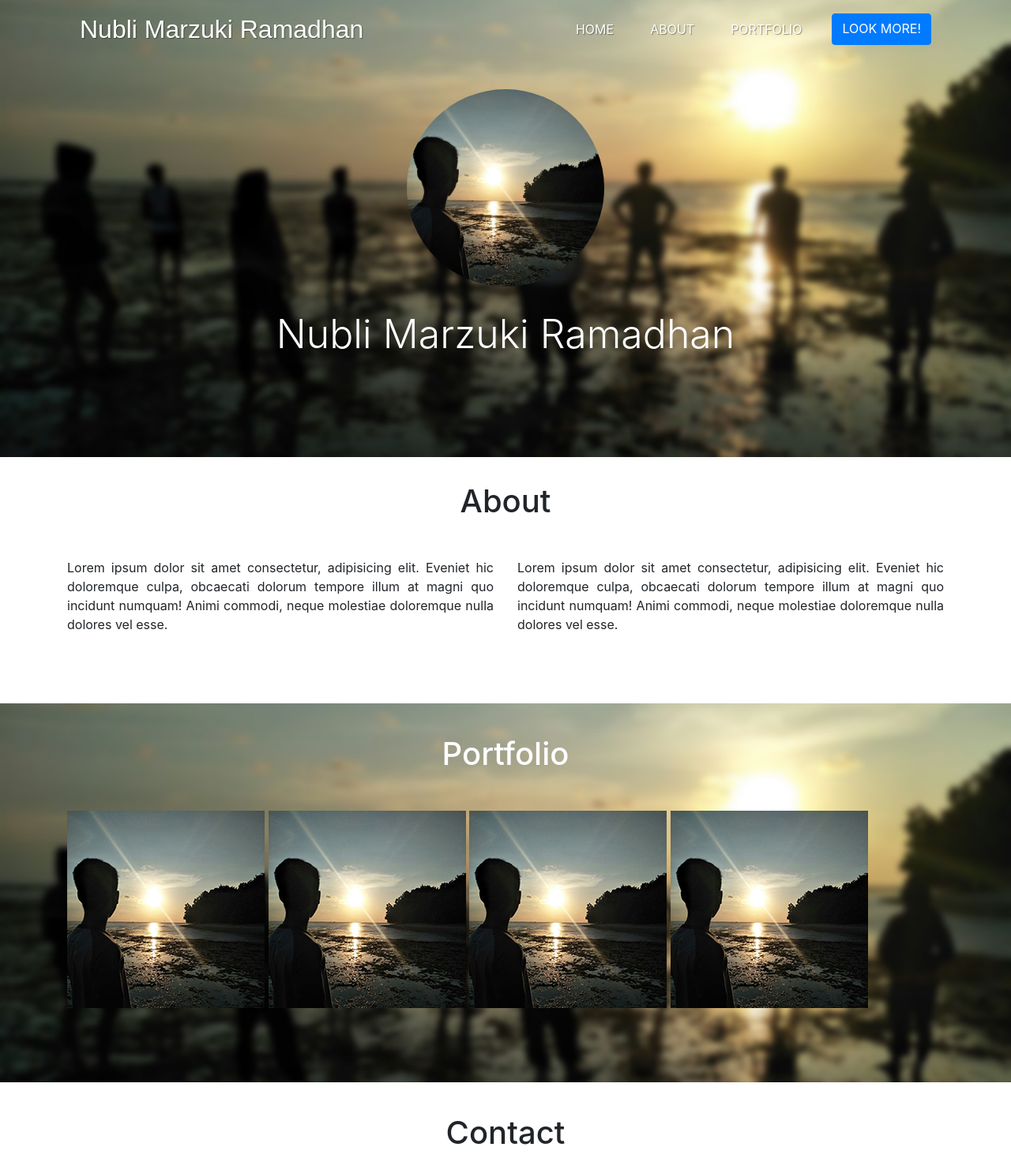
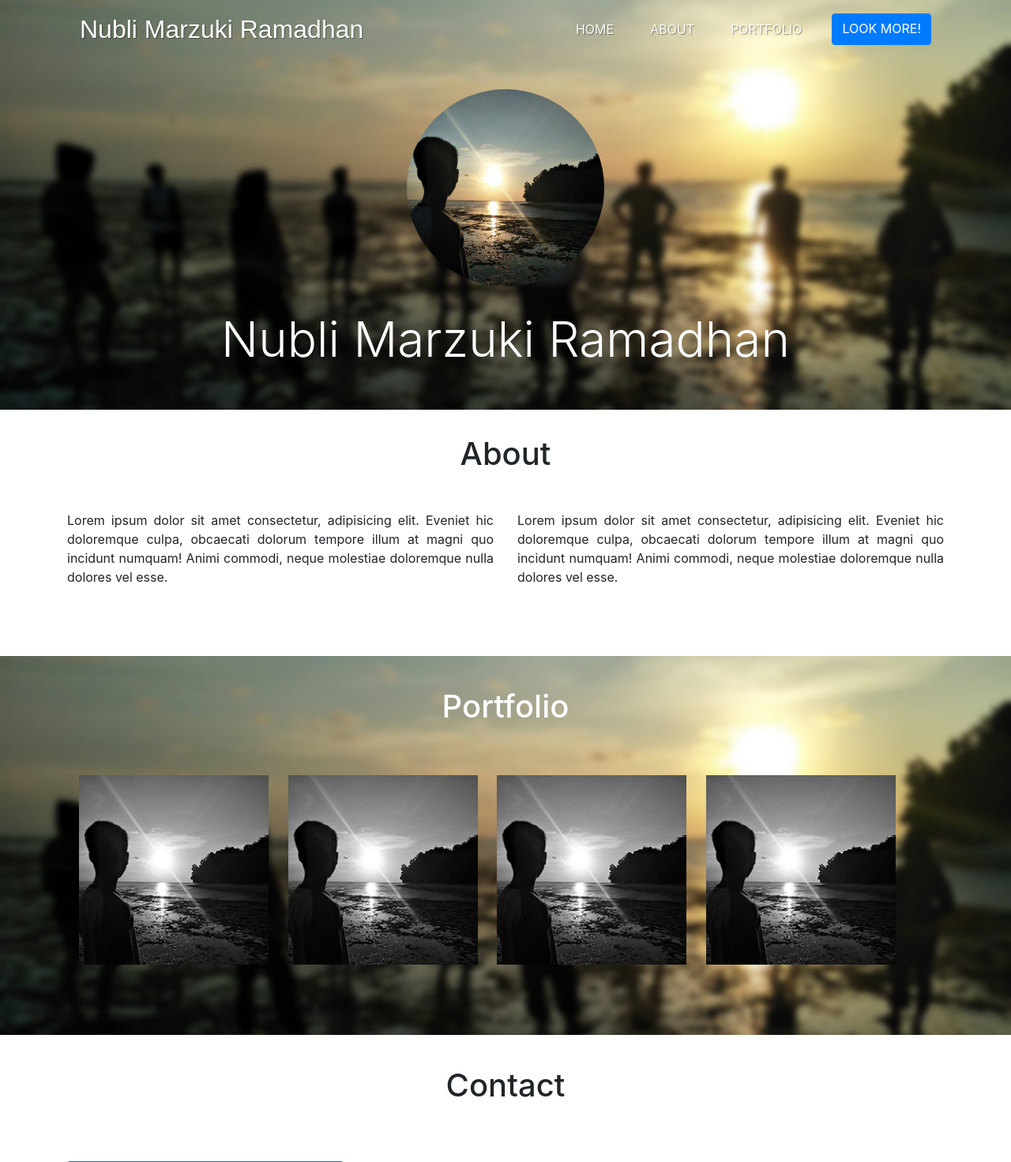
Before and after one commit to nublimr/nublimr.github.io, a PHP site: page / in a window 1280 px wide. Shown: the top 1472 px of the page at 79% size. Run offline with PHP 8.4, Linux system fonts and the light colour scheme; some web fonts are replaced.

Commit message:
Fourth Prototipe

```diff
--- a/css/style.css
+++ b/css/style.css
@@ -1,3 +1,29 @@
+.jumbotron{
+    background-image: url(../img/Bg.jpg);
+    background-size: cover;
+    height: 580px;
+}
+
+.jumbotron h1{
+    font-size: 50px;
+    margin-top: 30px;
+    color: white;
+}
+
+#portfolio{
+    background-image: url(../img/Bg.jpg);
+    background-size: cover;
+    background-attachment: fixed;
+    height: 580px;
+    color: white;
+}
+
+.gallery img{
+    margin-left: 20px;
+    margin-top: 10px;
+    width: 200px;
+}
+
 @media (min-width: 992px) {
 
     .navbar-brand{
@@ -49,9 +75,17 @@
         padding-bottom: 40px;
     }
 
+
     .gallery img {
-    margin: auto;
+        width: 250px;
+        margin-left: 10px;
         padding: 5px;
+        filter: grayscale(100%);
+        transition: 2s;
+    }
+
+    .gallery img:hover{
+        filter: grayscale(0);
     }
 
     #contact{
@@ -65,20 +99,3 @@
 
     }
     /* Responsive Line */
-
-.jumbotron{
-    background-image: url(../img/Bg.jpg);
-    background-size: cover;
-    height: 580px;
-}
-
-.jumbotron h1{
-    font-size: 50px;
-    margin-top: 30px;
-    color: white;
-}
-
-.gallery img {
-    margin: auto;
-    padding: 5px;
-}
--- a/index.html
+++ b/index.html
@@ -64,13 +64,17 @@
     <section id="portfolio">
       <div class="container">
         <h1 class="text-center">Portfolio</h1>
-            <div class="galery">
+        <div class="row justify-content-center">
+          <div class="col-md-12">
+            <div class="gallery">
               <a href="img/Profile.jpg" data-lightbox="mygallery" data-title="This is Me"><img src="img/Profile 2.jpg"></a>
               <a href="img/Profile.jpg" data-lightbox="mygallery" data-title="This is Me"><img src="img/Profile 2.jpg"></a>
               <a href="img/Profile.jpg" data-lightbox="mygallery" data-title="This is Me"><img src="img/Profile 2.jpg"></a>
               <a href="img/Profile.jpg" data-lightbox="mygallery" data-title="This is Me"><img src="img/Profile 2.jpg"></a>
             </div>
           </div>
+        </div>
+      </div>
     </section>
     <!-- Akhir Portfolio -->
 
```
Lines whose indentation alone changed are shown as unchanged.
